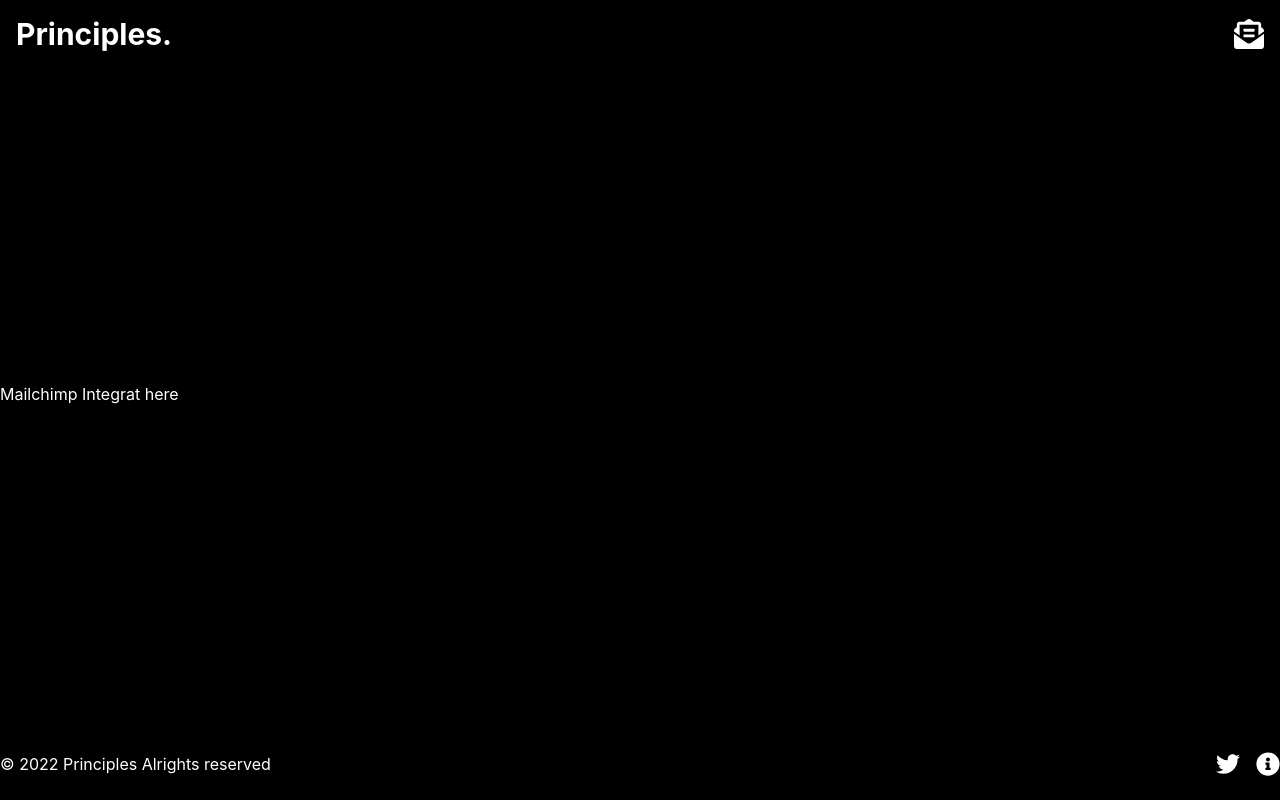
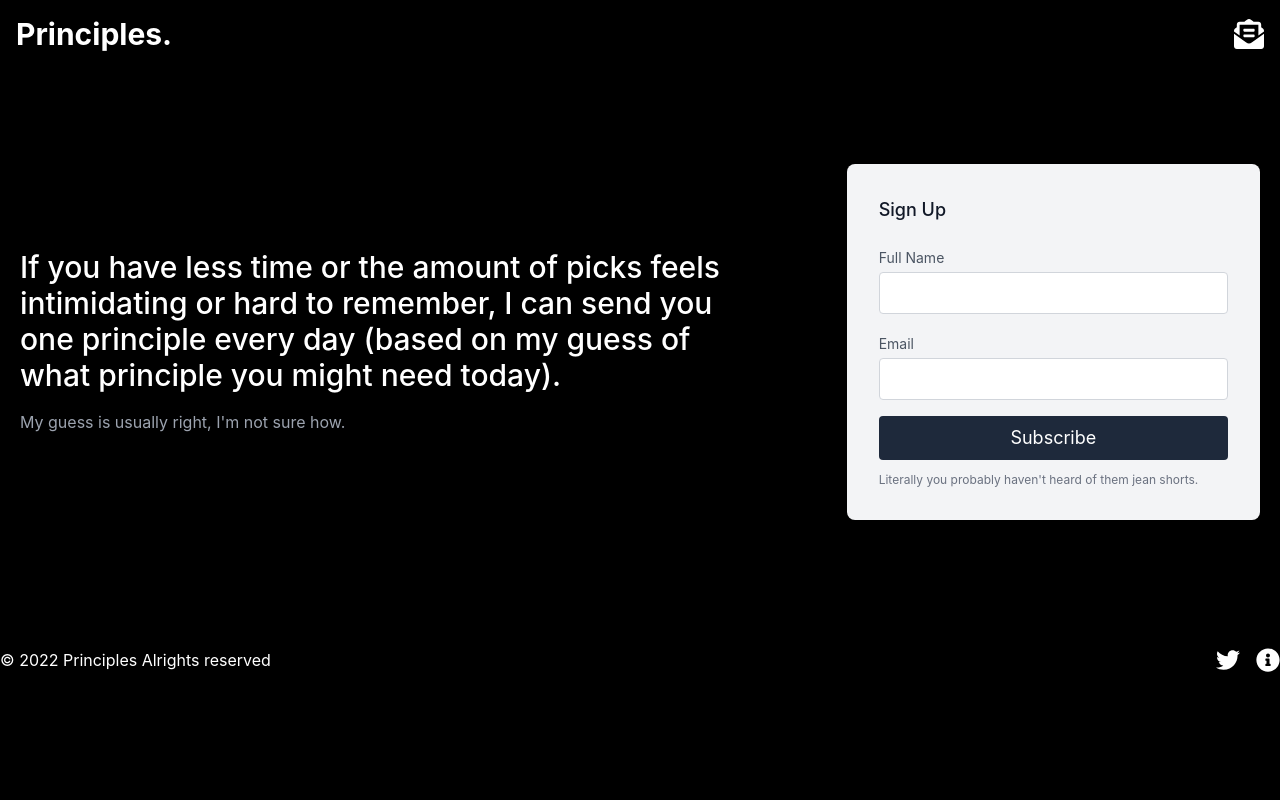
Before and after one commit to Mujahid-Developer/principles, a React (Create React App) app: page /newsletter in a window 1280 px wide. Built offline with nearby package versions, Linux system fonts and the light colour scheme.

Commit message:
add subscribeform

```diff
--- a/package.json
+++ b/package.json
@@ -11,6 +11,7 @@
     "react": "^18.0.0",
     "react-dom": "^18.0.0",
     "react-icons": "^4.3.1",
+    "react-mailchimp-subscribe": "^2.1.3",
     "react-router-dom": "^6.3.0",
     "react-scripts": "5.0.1",
     "web-vitals": "^2.1.4"
--- a/src/pages/Newsletter.jsx
+++ b/src/pages/Newsletter.jsx
@@ -1,12 +1,95 @@
-import React from "react";
+import { useState } from "react";
 import Footer from "../components/Footer";
 import NavBar from "../components/NavBar";
 
 const Newsletter = () => {
+  const [data, setData] = useState({
+    name: "",
+    email: "",
+  });
+  const { name, email } = data;
+
+  const handleChange = (e) =>
+    setData({ ...data, [e.target.name]: e.target.value });
+
+  const handleSubmit = async (e) => {
+    e.preventDefault();
+    try {
+      const response = await fetch(process.env.REACT_APP_NOCODE_API, {
+        method: "POST",
+        headers: {
+          "Content-Type": "application/json",
+        },
+        body: JSON.stringify([[name, email, new Date().toLocaleString()]]),
+      });
+      await response.json();
+      setData({ ...data, name: "", email: "" });
+    } catch (err) {
+      console.log(err);
+    }
+  };
+
   return (
-    <div className="flex flex-col justify-between h-screen">
+    <div classNameName="flex flex-col justify-between h-screen">
       <NavBar />
-      <h1>Mailchimp Integrat here</h1>
+      {/* Form Start here */}
+      <section className="text-gray-400  body-font">
+        <div className="container px-5 py-24 mx-auto flex flex-wrap items-center">
+          <div className="lg:w-3/5 md:w-1/2 md:pr-16 lg:pr-0 pr-0">
+            <h1 className="title-font font-medium text-3xl text-white">
+              If you have less time or the amount of picks feels intimidating or
+              hard to remember, I can send you one principle every day (based on
+              my guess of what principle you might need today).
+            </h1>
+            <p className="leading-relaxed mt-4">
+              My guess is usually right, I'm not sure how.
+            </p>
+          </div>
+          <form
+            onSubmit={handleSubmit}
+            className="lg:w-2/6 md:w-1/2 bg-gray-100 rounded-lg p-8 flex flex-col md:ml-auto w-full mt-10 md:mt-0"
+          >
+            <h2 className="text-gray-900 text-lg font-medium title-font mb-5">
+              Sign Up
+            </h2>
+            <div className="relative mb-4">
+              <label
+                for="full-name"
+                className="leading-7 text-sm text-gray-600"
+              >
+                Full Name
+              </label>
+              <input
+                type="text"
+                name="name"
+                value={name}
+                onChange={handleChange}
+                className="w-full bg-white rounded border border-gray-300 focus:border-indigo-500 focus:ring-2 focus:ring-indigo-200 text-base outline-none text-gray-700 py-1 px-3 leading-8 transition-colors duration-200 ease-in-out"
+              />
+            </div>
+            <div className="relative mb-4">
+              <label for="email" className="leading-7 text-sm text-gray-600">
+                Email
+              </label>
+              <input
+                required
+                type="email"
+                id="email"
+                name="email"
+                value={email}
+                onChange={handleChange}
+                className="w-full bg-white rounded border border-gray-300 focus:border-indigo-500 focus:ring-2 focus:ring-indigo-200 text-base outline-none text-gray-700 py-1 px-3 leading-8 transition-colors duration-200 ease-in-out"
+              />
+            </div>
+            <button className="text-white bg-slate-800 border-0 py-2 px-8 focus:outline-none hover:bg-slate-900 rounded text-lg">
+              Subscribe
+            </button>
+            <p className="text-xs text-gray-500 mt-3">
+              Literally you probably haven't heard of them jean shorts.
+            </p>
+          </form>
+        </div>
+      </section>
       <Footer />
     </div>
   );
```
Also changed, not shown: 2 other files (tests, documents, lock files or other folders).
